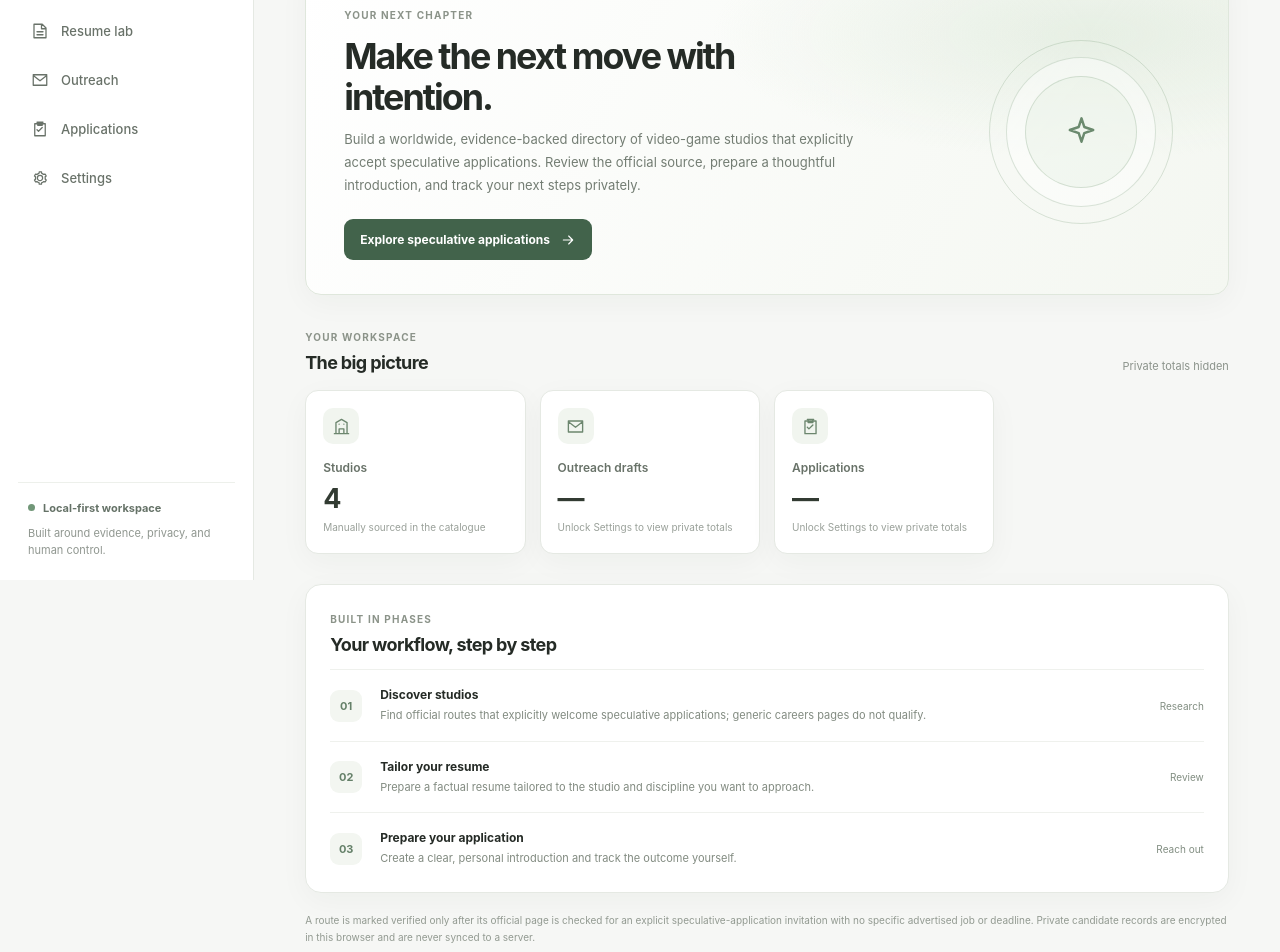
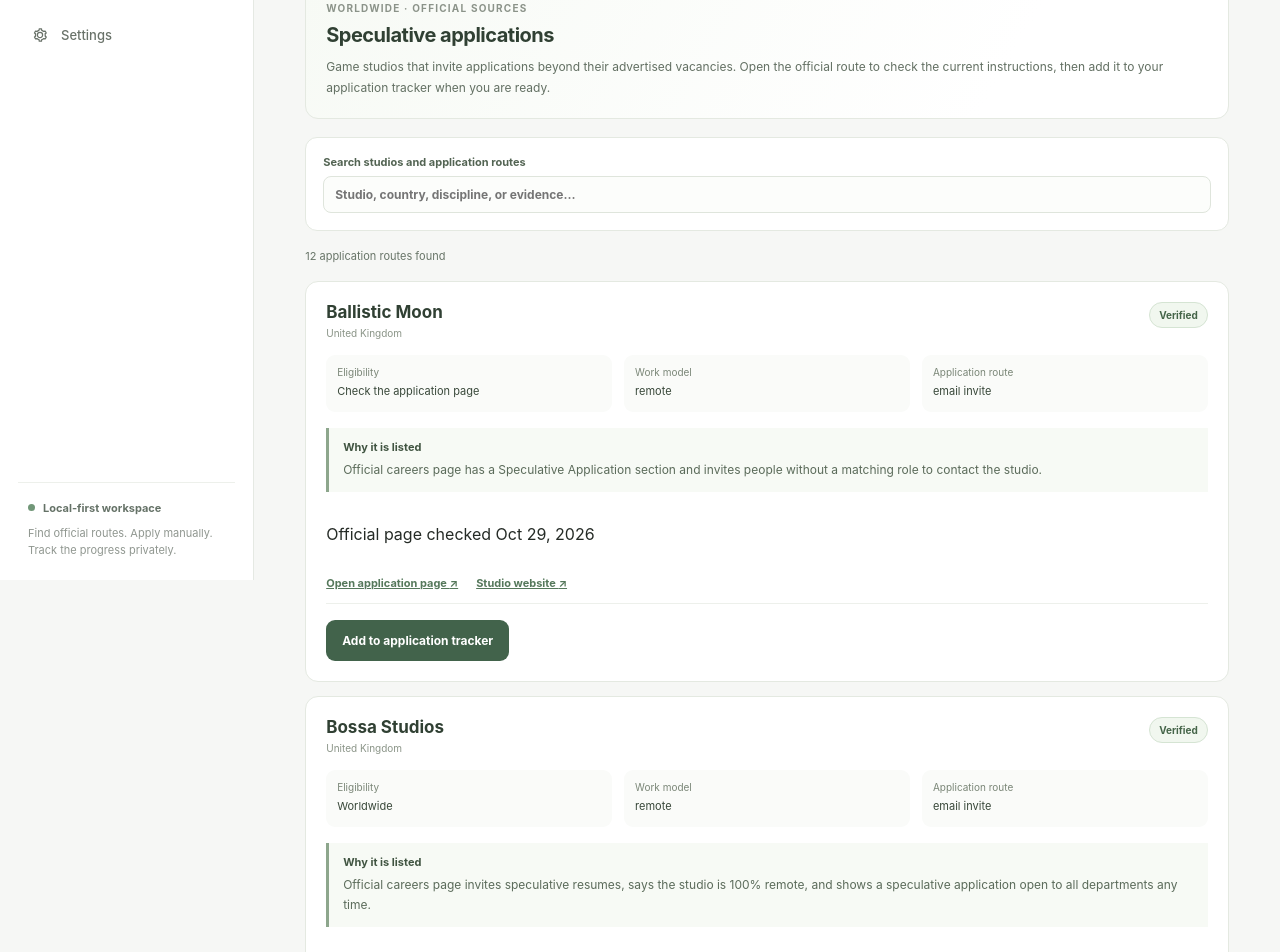
Before and after one commit to hhaitam95/game-industry-outreach-tracker, a React (Vite) app: page / in a window 1280 px wide. Shown: the part 220-1172 px from the top of the page. Built offline with nearby package versions, Linux system fonts and the light colour scheme.

Commit message:
refactor(app): focus navigation on routes and application tracking

```diff
--- a/src/App.tsx
+++ b/src/App.tsx
@@ -1,41 +1,16 @@
 import { useCallback, useState } from "react";
-import type {
-  PrivateRouteTrackingState,
-  PrivateWorkspaceSummary,
-  RoleLeadPrefill,
-  RoleLeadPrefillData,
-} from "./components/workspace.types";
-import type { validateWorkspaceData } from "./lib/private-data/schema.mjs";
+import type { RoleLeadPrefill, RoleLeadPrefillData } from "./components/workspace.types";
+import PrivateDataSettings from "./components/PrivateDataSettings";
+import SpeculativeRouteDirectory from "./components/SpeculativeRouteDirectory";
 import { getNavItem, NAV_ITEMS } from "./lib/navigation.mjs";
-import { FEATURES, isRoleExplorerEnabled } from "./config/features.mjs";
-import PrivateDataSettings from "./components/PrivateDataSettings";
-import StudioCatalog from "./components/StudioCatalog";
-import SpeculativeRouteDirectory from "./components/SpeculativeRouteDirectory";
-import ResumeLab from "./components/ResumeLab";
-import { STUDIO_PROFILES } from "./lib/studios/catalog.mjs";
-import { IS_SYNTHETIC_SNAPSHOT, OPPORTUNITY_SNAPSHOT } from "./lib/opportunities/snapshot.mjs";
-
-type WorkspaceProfile = ReturnType<typeof validateWorkspaceData>["profile"];
-
-const pageRoadmap: Record<string, string> = {
-  studios: "Studio research",
-  resume: "Resume review",
-  outreach: "Drafting",
-  applications: "Follow-up tracking",
-  settings: "Workspace settings",
-};
 
 const iconPaths: Record<string, string> = {
-  overview: "M3 3h7v7H3z M14 3h7v7h-7z M3 14h7v7H3z M14 14h7v7h-7z",
   studios: "M3 21h18 M5 21V7l7-4 7 4v14 M9 21v-6h6v6 M9 9h.01 M15 9h.01",
-  resume: "M8 3h7l5 5v13H4V3z M14 3v6h6 M8 13h8 M8 17h8",
-  outreach: "M3 5h18v14H3z M3 6l9 7 9-7",
   applications: "M8 3h8 M9 3v4h6V3 M5 5h14v16H5z M8 13l2 2 5-5",
   settings:
     "M12 8.5a3.5 3.5 0 1 0 0 7 3.5 3.5 0 0 0 0-7z M19 12a7 7 0 0 0-.2-1.6l1.5-1.1-1.5-2.6-1.8.6a7 7 0 0 0-2.8-1.6L14 3.8h-3l-.3 1.9a7 7 0 0 0-2.8 1.6l-1.8-.6-1.5 2.6 1.5 1.1a7 7 0 0 0 0 3.2l-1.5 1.1 1.5 2.6 1.8-.6a7 7 0 0 0 2.8 1.6l.3 1.9h3l.3-1.9a7 7 0 0 0 2.8-1.6l1.8.6 1.5-2.6-1.5-1.1A7 7 0 0 0 19 12z",
   spark: "m12 3 1.9 5.9L20 11l-6.1 2.1L12 19l-1.9-5.9L4 11l6.1-2.1L12 3z",
   arrow: "M5 12h14 M13 6l6 6-6 6",
-  search: "M20 20l-4.5-4.5 M17 10a7 7 0 1 1-14 0 7 7 0 0 1 14 0z",
 };
 
 function Icon({ name, size = 18 }: { name: string; size?: number }) {
@@ -57,194 +32,20 @@ function Icon({ name, size = 18 }: { name: string; size?: number }) {
   );
 }
 
-function StatCard({
-  label,
-  detail,
-  icon,
-  value = "—",
-}: {
-  label: string;
-  detail: string;
-  icon: string;
-  value?: string;
-}) {
-  return (
-    <article className="stat-card">
-      <div className="stat-icon">
-        <Icon name={icon} size={19} />
-      </div>
-      <p className="stat-label">{label}</p>
-      <p className="stat-value">{value}</p>
-      <p className="stat-detail">{detail}</p>
-    </article>
-  );
-}
+const VISIBLE_NAV_IDS = new Set(["studios", "applications", "settings"]);
 
-export function OverviewPage({
-  onNavigate,
-  workspaceSummary,
-  roleExplorerEnabled = isRoleExplorerEnabled(),
-}: {
-  onNavigate: (pageId: string) => void;
-  workspaceSummary: PrivateWorkspaceSummary | null;
-  roleExplorerEnabled?: boolean;
-}) {
-  return (
-    <div className="page-stack">
-      <section className="welcome-card">
-        <div className="welcome-copy">
-          <span className="eyebrow">YOUR NEXT CHAPTER</span>
-          <h2>Make the next move with intention.</h2>
-          <p>
-            Build a worldwide, evidence-backed directory of video-game studios that explicitly accept speculative
-            applications. Review the official source, prepare a thoughtful introduction, and track your next steps
-            privately.
-          </p>
-          <button className="button button-primary" onClick={() => onNavigate("studios")}>
-            Explore speculative applications
-            <Icon name="arrow" size={16} />
-          </button>
-        </div>
-        <div className="welcome-mark" aria-hidden="true">
-          <div className="mark-ring mark-ring-outer" />
-          <div className="mark-ring mark-ring-inner" />
-          <Icon name="spark" size={35} />
-        </div>
-      </section>
-
-      <section aria-labelledby="activity-title" className="section-block">
-        <div className="section-heading">
-          <div>
-            <span className="eyebrow">YOUR WORKSPACE</span>
-            <h2 id="activity-title">The big picture</h2>
-          </div>
-          <span className="muted-note">
-            {workspaceSummary ? "Live totals · unlocked vault" : "Private totals hidden"}
-          </span>
-        </div>
-        <div className="stats-grid">
-          <StatCard
-            label="Studios"
-            detail="Manually sourced in the catalogue"
-            icon="studios"
-            value={String(STUDIO_PROFILES.length)}
-          />
-          {roleExplorerEnabled ? (
-            <StatCard
-              label="Opportunities"
-              detail={
-                OPPORTUNITY_SNAPSHOT
-                  ? `${OPPORTUNITY_SNAPSHOT.opportunities.length} role links last seen in the snapshot; not proof a role is open${IS_SYNTHETIC_SNAPSHOT ? " · sample data, not a real scan" : ""}`
-                  : "Snapshot validation failed; open Studios & roles for the error state"
-              }
-              icon="search"
-              value={OPPORTUNITY_SNAPSHOT ? String(OPPORTUNITY_SNAPSHOT.opportunities.length) : "—"}
-            />
-          ) : null}
-          <StatCard
-            label="Outreach drafts"
-            detail={
-              workspaceSummary ? "Saved versions in your unlocked vault" : "Unlock Settings to view private totals"
-            }
-            icon="outreach"
-            value={workspaceSummary ? String(workspaceSummary.draftCount) : "—"}
-          />
-          <StatCard
-            label="Applications"
-            detail={
-              workspaceSummary
-                ? workspaceSummary.dueFollowUpCount + " follow-up(s) due"
-                : "Unlock Settings to view private totals"
-            }
-            icon="applications"
-            value={workspaceSummary ? String(workspaceSummary.applicationCount) : "—"}
-          />
-        </div>
-      </section>
-
-      <section className="next-steps-card" aria-labelledby="next-steps-title">
-        <div className="section-heading">
-          <div>
-            <span className="eyebrow">BUILT IN PHASES</span>
-            <h2 id="next-steps-title">Your workflow, step by step</h2>
-          </div>
-        </div>
-        <div className="roadmap-list">
-          <div className="roadmap-item">
-            <span className="roadmap-number">01</span>
-            <div>
-              <h3>Discover studios</h3>
-              <p>
-                Find official routes that explicitly welcome speculative applications; generic careers pages do not
-                qualify.
-              </p>
-            </div>
-            <span className="roadmap-phase">Research</span>
-          </div>
-          <div className="roadmap-item">
-            <span className="roadmap-number">02</span>
-            <div>
-              <h3>Tailor your resume</h3>
-              <p>Prepare a factual resume tailored to the studio and discipline you want to approach.</p>
-            </div>
-            <span className="roadmap-phase">Review</span>
-          </div>
-          <div className="roadmap-item">
-            <span className="roadmap-number">03</span>
-            <div>
-              <h3>Prepare your application</h3>
-              <p>Create a clear, personal introduction and track the outcome yourself.</p>
-            </div>
-            <span className="roadmap-phase">Reach out</span>
-          </div>
-        </div>
-      </section>
-      <p className="privacy-footnote">
-        A route is marked verified only after its official page is checked for an explicit speculative-application
-        invitation with no specific advertised job or deadline. Private candidate records are encrypted in this browser
-        and are never synced to a server.
-      </p>
-    </div>
-  );
-}
-
-function PlaceholderPage({ pageId, onNavigate }: { pageId: string; onNavigate: (pageId: string) => void }) {
-  const item = getNavItem(pageId);
-  return (
-    <section className="placeholder-card">
-      <div className="placeholder-icon">
-        <Icon name={item.icon} size={25} />
-      </div>
-      <span className="eyebrow">PLANNED FEATURE · {pageRoadmap[pageId] ?? "LATER PHASES"}</span>
-      <h2>{item.label}</h2>
-      <p>{item.description}</p>
-      <div className="placeholder-note">
-        <Icon name="spark" size={17} />
-        <span>
-          This section is a navigation placeholder for now. No records are stored or processed by this screen yet.
-        </span>
-      </div>
-      <button className="button button-secondary" onClick={() => onNavigate("overview")}>
-        Back to overview
-      </button>
-    </section>
-  );
-}
-
-export default function App({ features = FEATURES }: { features?: typeof FEATURES } = {}) {
-  const roleExplorerEnabled = isRoleExplorerEnabled(features);
-  const [activePageId, setActivePageId] = useState("overview");
-  const [resumeProfile, setResumeProfile] = useState<WorkspaceProfile | null>(null);
-  const [workspaceSummary, setWorkspaceSummary] = useState<PrivateWorkspaceSummary | null>(null);
-  const [routeTracking, setRouteTracking] = useState<PrivateRouteTrackingState | null>(null);
+export default function App() {
+  const [activePageId, setActivePageId] = useState("studios");
   const [pendingLead, setPendingLead] = useState<RoleLeadPrefill | null>(null);
   const consumePendingLead = useCallback(() => setPendingLead(null), []);
-  const handleTrackAsLead = useCallback((lead: RoleLeadPrefillData) => {
+  const handleProfileChange = useCallback(() => undefined, []);
+  const handleTrackRoute = useCallback((lead: RoleLeadPrefillData) => {
     setPendingLead({ ...lead, requestId: crypto.randomUUID() });
     setActivePageId("applications");
   }, []);
+
   const activeItem = getNavItem(activePageId);
-  const isOverview = activeItem.id === "overview";
+  const navItems = NAV_ITEMS.filter((item) => VISIBLE_NAV_IDS.has(item.id));
 
   return (
     <div className="app-shell">
@@ -255,12 +56,13 @@ export default function App({ features = FEATURES }: { features?: typeof FEATURE
           </div>
           <div>
             <span className="brand-name">Studio Outreach</span>
-            <span className="brand-caption">PERSONAL WORKSPACE</span>
+            <span className="brand-caption">SPECULATIVE APPLICATION TRACKER</span>
           </div>
         </div>
+
         <nav aria-label="Main navigation" className="main-navigation">
           <span className="nav-section-label">WORKSPACE</span>
-          {NAV_ITEMS.map((item) => {
+          {navItems.map((item) => {
             const active = activeItem.id === item.id;
             return (
               <button
@@ -277,12 +79,13 @@ export default function App({ features = FEATURES }: { features?: typeof FEATURE
             );
           })}
         </nav>
+
         <div className="sidebar-bottom">
           <div className="sidebar-status">
             <span className="status-dot" />
             <span>Local-first workspace</span>
           </div>
-          <p>Built around evidence, privacy, and human control.</p>
+          <p>Find official routes. Apply manually. Track the progress privately.</p>
         </div>
       </aside>
 
@@ -292,57 +95,34 @@ export default function App({ features = FEATURES }: { features?: typeof FEATURE
             <p className="breadcrumb">
               Workspace <span>/</span> {activeItem.label}
             </p>
-            <h1>{isOverview ? "Your workspace" : activeItem.label}</h1>
+            <h1>{activeItem.label}</h1>
             <p className="page-description">{activeItem.description}</p>
           </div>
           <span className="phase-badge">
             <span className="phase-badge-dot" />
-            Private data stays in this browser
+            Private tracker stays in this browser
           </span>
         </header>
+
         <div className="page-content">
           <div
-            hidden={!["settings", "outreach", "applications"].includes(activeItem.id)}
+            hidden={!["settings", "applications"].includes(activeItem.id)}
             data-testid="private-data-settings-host"
           >
             <PrivateDataSettings
               activePageId={activeItem.id}
               onNavigate={setActivePageId}
-              onProfileChange={setResumeProfile}
-              onWorkspaceSummaryChange={setWorkspaceSummary}
-              onRouteTrackingStateChange={setRouteTracking}
+              onProfileChange={handleProfileChange}
               initialLead={pendingLead}
               onLeadPrefillConsumed={consumePendingLead}
             />
           </div>
-          {isOverview ? (
-            <OverviewPage
-              onNavigate={setActivePageId}
-              workspaceSummary={workspaceSummary}
-              roleExplorerEnabled={roleExplorerEnabled}
-            />
-          ) : activeItem.id === "studios" ? (
-            <>
-              <SpeculativeRouteDirectory
-                routeTracking={routeTracking}
-                onOpenSettings={() => setActivePageId("settings")}
-              />
-              <StudioCatalog
-                profile={resumeProfile}
-                onTrackAsLead={handleTrackAsLead}
-                onOpenSettings={() => setActivePageId("settings")}
-                features={features}
-              />
-            </>
-          ) : activeItem.id === "resume" ? (
-            <ResumeLab profile={resumeProfile} />
-          ) : ["settings", "outreach", "applications"].includes(activeItem.id) ? null : (
-            <PlaceholderPage pageId={activePageId} onNavigate={setActivePageId} />
-          )}
+          {activeItem.id === "studios" ? <SpeculativeRouteDirectory onTrackRoute={handleTrackRoute} /> : null}
         </div>
+
         <footer className="app-footer">
           <span>Studio Outreach</span>
-          <span>Build carefully. Keep control.</span>
+          <span>Official routes · Manual applications · Private tracking</span>
         </footer>
       </main>
     </div>
```
